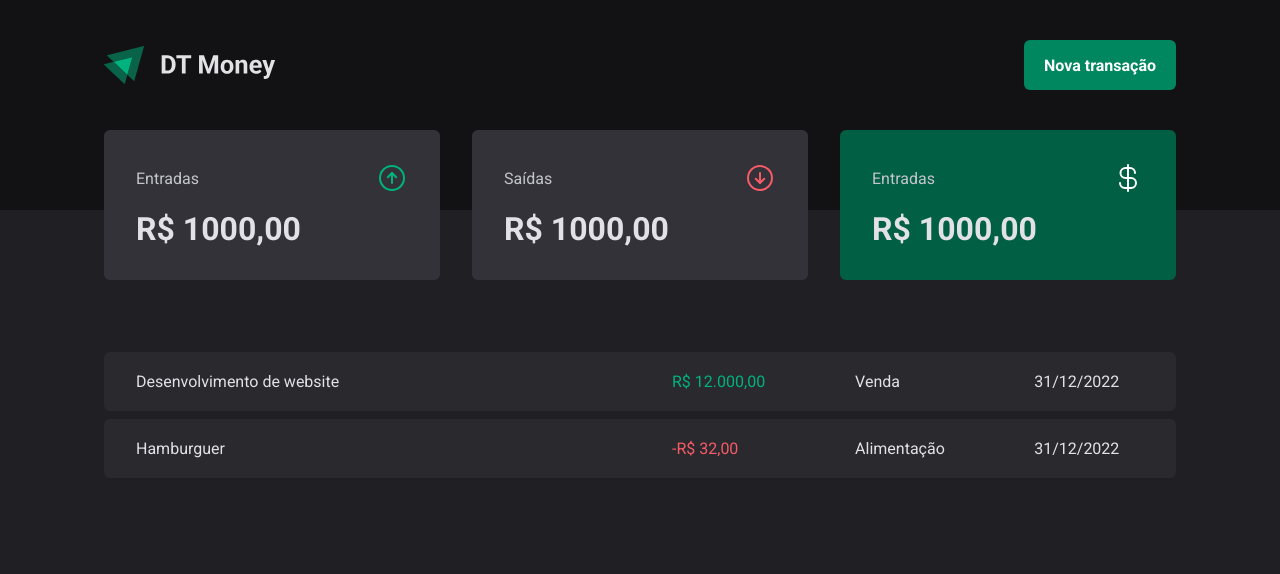
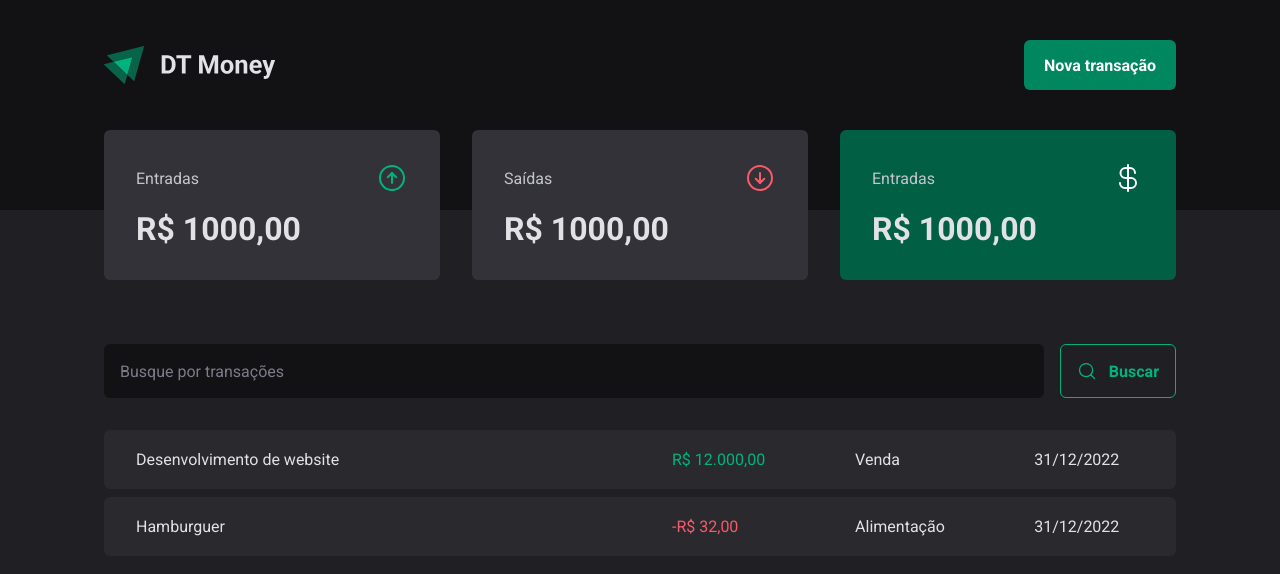
Before and after one commit to RanielliMontagna/ignite-dt-money, a React (Vite) app: page / in a window 1280 px wide. Shown: the top 574 px of the page. Built offline with nearby package versions, Linux system fonts and the light colour scheme.

Commit message:
refactor: implementa estilização do campo de busca do formulário

```diff
--- /dev/null
+++ b/src/pages/transactions/components/searchForm/index.tsx
@@ -0,0 +1,14 @@
+import { MagnifyingGlass } from "phosphor-react";
+import { SearchFormContainer } from "./styles";
+
+export function SearchForm() {
+  return (
+    <SearchFormContainer>
+      <input type="text" placeholder="Busque por transações" />
+      <button type="submit">
+        <MagnifyingGlass size={20} />
+        Buscar
+      </button>
+    </SearchFormContainer>
+  );
+}
--- /dev/null
+++ b/src/pages/transactions/components/searchForm/styles.ts
@@ -0,0 +1,40 @@
+import styled from "styled-components";
+
+export const SearchFormContainer = styled.form`
+  display: flex;
+  gap: 1rem;
+
+  input {
+    flex: 1;
+    border-radius: 6px;
+    border: 0;
+    background: ${({ theme }) => theme["gray-900"]};
+    color: ${({ theme }) => theme["gray-300"]};
+    padding: 1rem;
+
+    &::placeholder {
+      color: ${({ theme }) => theme["gray-500"]};
+    }
+  }
+
+  button {
+    display: flex;
+    align-items: center;
+    gap: 0.75rem;
+
+    border: 0;
+    padding: 1rem;
+    background: transparent;
+    border: 1px solid ${({ theme }) => theme["green-300"]};
+    color: ${({ theme }) => theme["green-300"]};
+    font-weight: bold;
+    border-radius: 6px;
+
+    &:hover {
+      background: ${({ theme }) => theme["green-500"]};
+      border-color: ${({ theme }) => theme["green-500"]};
+      color: ${({ theme }) => theme.white};
+      transition: all 0.2s;
+    }
+  }
+`;
--- a/src/pages/transactions/index.tsx
+++ b/src/pages/transactions/index.tsx
@@ -1,5 +1,6 @@
 import { Header } from "../../components/header";
 import { Summary } from "../../components/summary";
+import { SearchForm } from "./components/searchForm";
 import {
   PriceHighLight,
   TransactionsContainer,
@@ -13,6 +14,7 @@
       <Summary />
 
       <TransactionsContainer>
+        <SearchForm />
         <TransactionsTable>
           <tbody>
             <tr>
--- a/src/pages/transactions/styles.ts
+++ b/src/pages/transactions/styles.ts
@@ -11,7 +11,7 @@
   width: 100%;
   border-collapse: separate;
   border-spacing: 0 0.5rem;
-  /* margin-top: 1.5rem; */
+  margin-top: 1.5rem;
 
   td {
     padding: 1.25rem 2rem;
```
